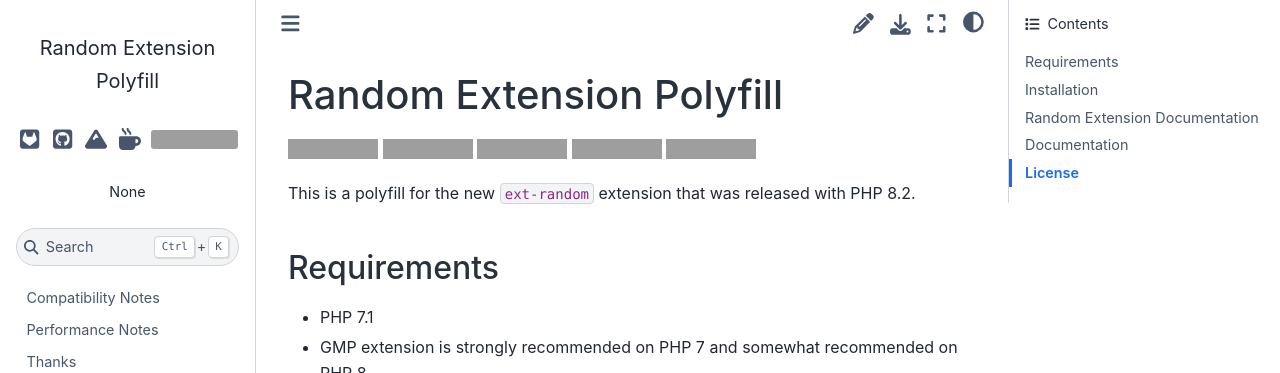
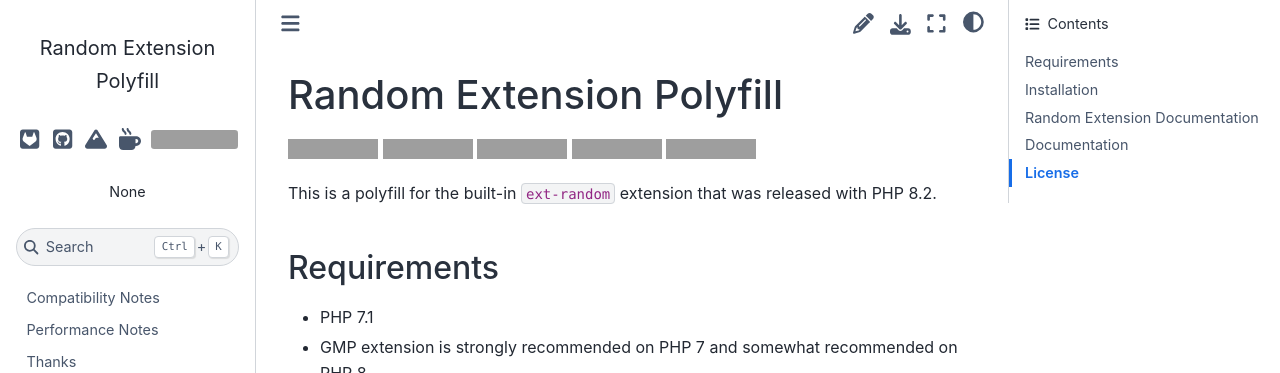
Before and after one commit to arokettu/php-random-polyfill, a Sphinx documentation site: the page built from docs/index.rst, in a window 1280 px wide and 1258 px high, cut to the strip 0-373 px from the top of the window. Built offline with Sphinx 7.4.7 and the Sphinx Book theme 1.1.4, drawn with Linux system fonts in a browser that asks for light colours; grey boxes are pictures that could not be loaded.

Commit message:
Rewording

```diff
--- a/docs/compatibility.rst
+++ b/docs/compatibility.rst
@@ -57,7 +57,7 @@ Randomizer
 
 * ``pickArrayKeys()`` messes a lot with the internal structure of the PHP hash tables and therefore
   may produce different results in the userland.
-  Example from `Tim Düsterhus`__:
+  `Example from Tim Düsterhus`__:
 
   .. code-block:: php
 
--- a/docs/index.rst
+++ b/docs/index.rst
@@ -3,7 +3,7 @@ Random Extension Polyfill
 
 |Packagist| |GitLab| |GitHub| |Codeberg| |Gitea|
 
-This is a polyfill for the new ``ext-random`` extension that was released with PHP 8.2.
+This is a polyfill for the built-in ``ext-random`` extension that was released with PHP 8.2.
 
 Requirements
 ============
```
Also changed, not shown: other parts of docs/compatibility.rst (+1 -1 lines).
